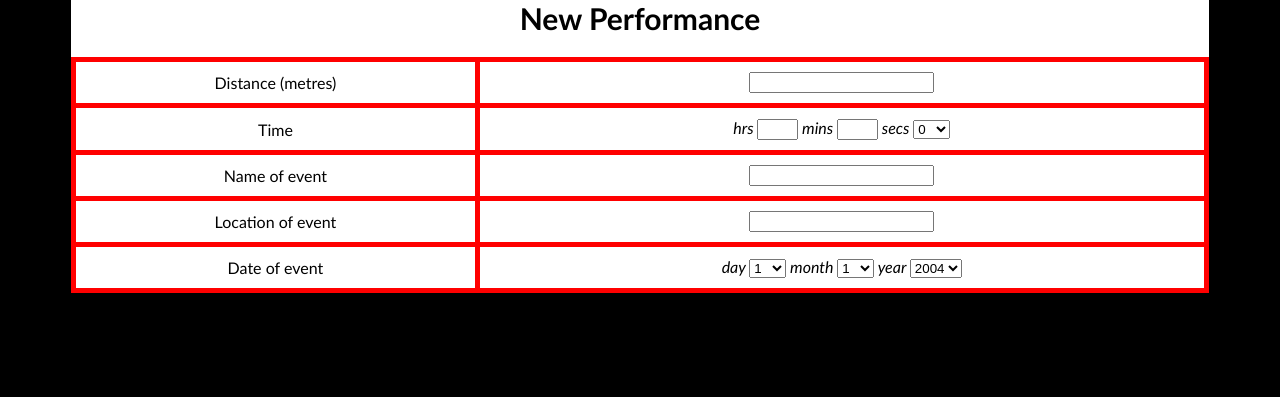
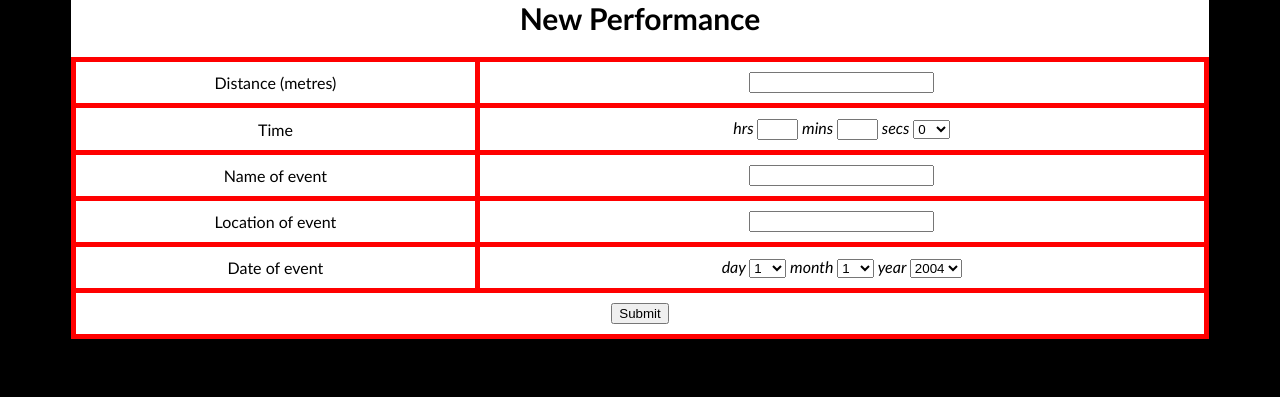
Before and after one commit to Jad1/myperformances, a CodeIgniter app: page / in a window 1280 px wide. Shown: the part 65-462 px from the top of the page. Run offline with CodeIgniter, Linux system fonts and the light colour scheme; some libraries are stand-ins or nearby versions.

Commit message:
changed link for form action attribute and added submit button

```diff
--- a/application/views/newperformanceview.php
+++ b/application/views/newperformanceview.php
@@ -5,7 +5,7 @@
 	<script src= 'http://ajax.googleapis.com/ajax/libs/jquery/1.9.1/jquery.min.js'></script>
 </head>
 <body>
-	<form method="post" action="/myperformances/myperformances/validate/validateperformance">
+	<form method="post" action="/myperformances/myperformances/myperformances/validate/validateperformance">
 		<table>
 			<th colspan="2"><h1>New Performance</h1></th>
 			<tr>
@@ -88,6 +88,9 @@
 						?>
 				</td>
 			</tr>
+			<tr>
+				<td colspan="2"><input type="submit" value="Submit" /></td>
+			</tr>
 		</table>
 	</form>
 </body>
```
